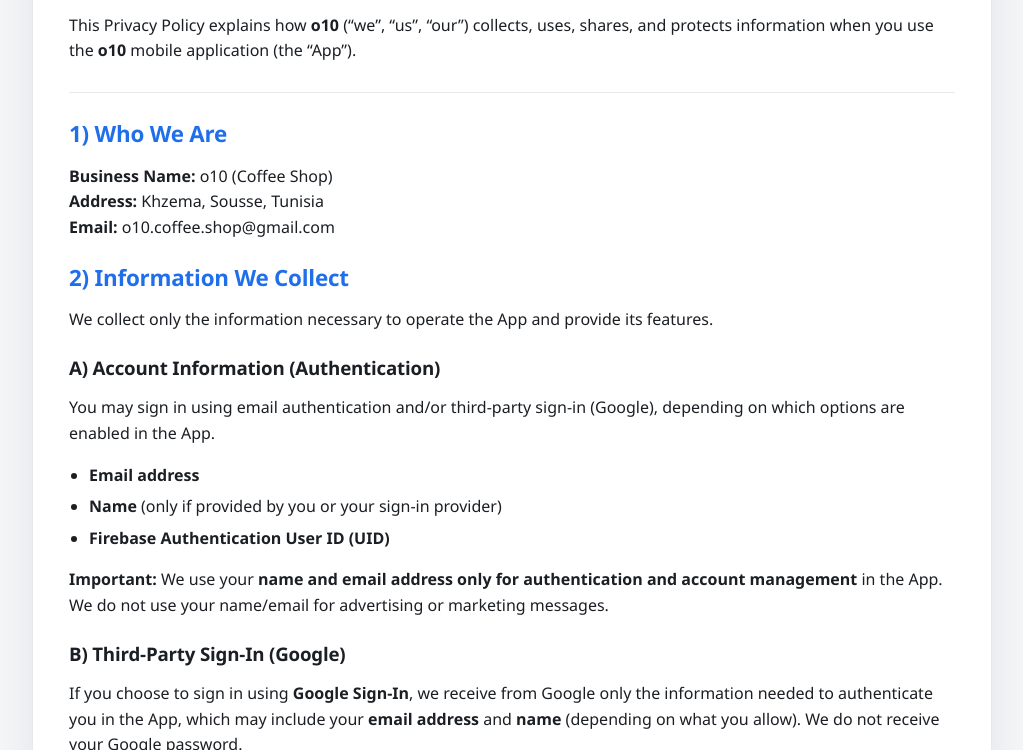
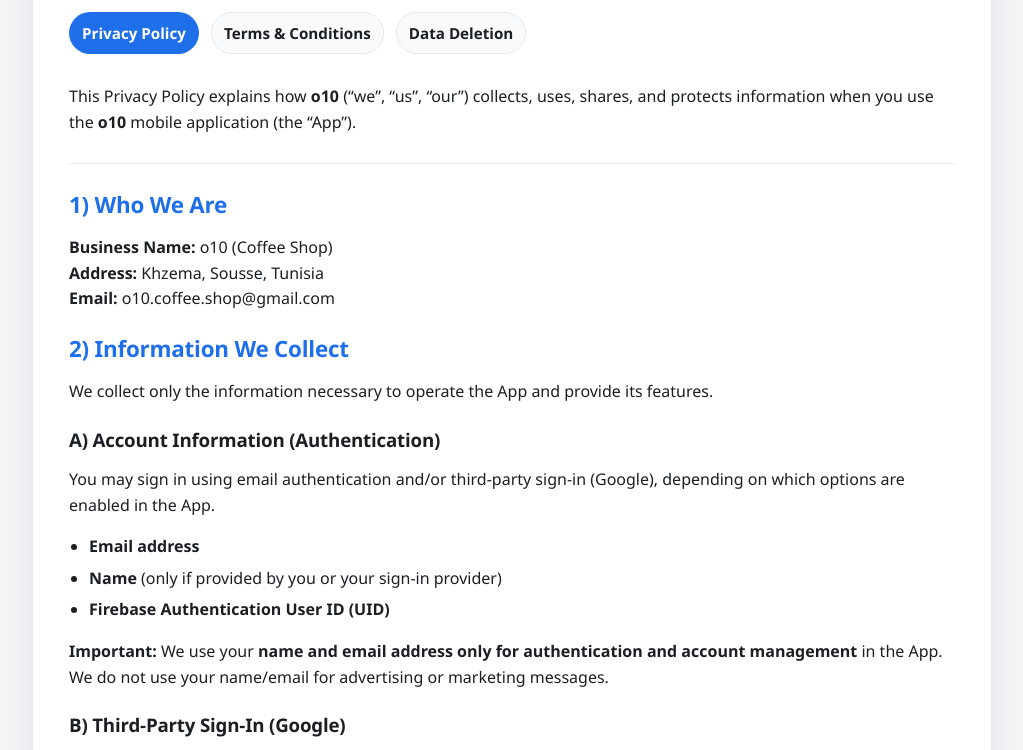
Before and after one commit to tareq6666-glitch/o10-legal, a plain HTML site: page index.html in a window 1280 px wide. Shown: the part 171-921 px from the top of the page, without its empty margins (128-1151 px from the left). Drawn offline with Linux system fonts and the light colour scheme.

Commit message:
Add navigation links to legal pages

```diff
--- a/index.html
+++ b/index.html
@@ -40,6 +40,32 @@
     h2 { font-size: 1.4rem; color: var(--accent); }
     .meta { color: var(--muted); margin-top: -12px; font-size: 0.95rem; }
     hr { margin: 28px 0; border: none; border-top: 1px solid var(--border); }
+    .page-nav {
+      display: flex;
+      flex-wrap: wrap;
+      gap: 12px;
+      margin: 12px 0 24px;
+      padding: 0;
+      list-style: none;
+    }
+    .page-nav a {
+      display: inline-flex;
+      align-items: center;
+      gap: 6px;
+      padding: 8px 12px;
+      border-radius: 999px;
+      border: 1px solid var(--border);
+      text-decoration: none;
+      background: #f8fafc;
+      color: var(--text);
+      font-weight: 600;
+      font-size: 0.95rem;
+    }
+    .page-nav a[aria-current="page"] {
+      background: var(--accent);
+      color: #ffffff;
+      border-color: transparent;
+    }
     ul, ol { margin-top: 10px; padding-left: 20px; }
     li { margin-bottom: 6px; }
     code {
@@ -55,6 +81,13 @@
   <main class="page">
     <h1>PRIVACY POLICY — o10</h1>
     <p class="meta"><strong>Effective Date:</strong> December 16, 2025</p>
+    <nav aria-label="Legal pages">
+      <ul class="page-nav">
+        <li><a href="index.html" aria-current="page">Privacy Policy</a></li>
+        <li><a href="terms.html">Terms &amp; Conditions</a></li>
+        <li><a href="data-deletion.html">Data Deletion</a></li>
+      </ul>
+    </nav>
 
     <p>
       This Privacy Policy explains how <strong>o10</strong> (“we”, “us”, “our”) collects, uses, shares, and protects information
```
